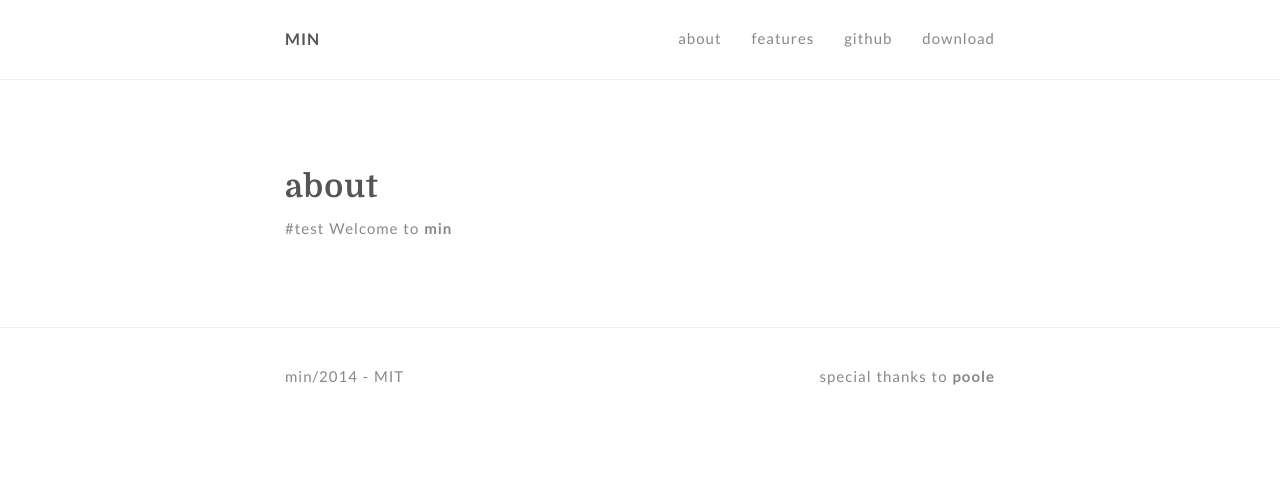
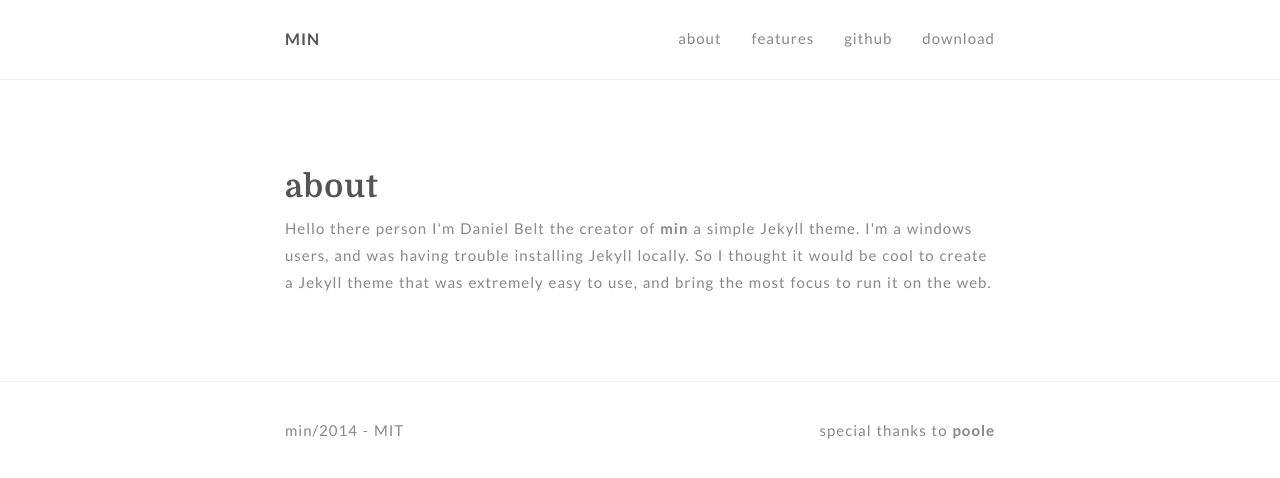
Before and after one commit to 0tmt/min, a Jekyll site: the page built from pages/about.html, in a window 1280 px wide. Shown: the top 478 px of the page. Built offline with Jekyll 4.4.1, drawn with Linux system fonts in a browser that asks for light colours; some web fonts are replaced.

Commit message:
About -test

```diff
--- a/pages/about.html
+++ b/pages/about.html
@@ -3,5 +3,4 @@ layout: page
 title: about
 ---
 
-#test
-Welcome to <strong>min</strong>
+Hello there person I'm Daniel Belt the creator of <strong>min</strong> a simple Jekyll theme. I'm a windows users, and was having trouble installing Jekyll locally. So I thought it would be cool to create a Jekyll theme that was extremely easy to use, and bring the most focus to run it on the web.
```
